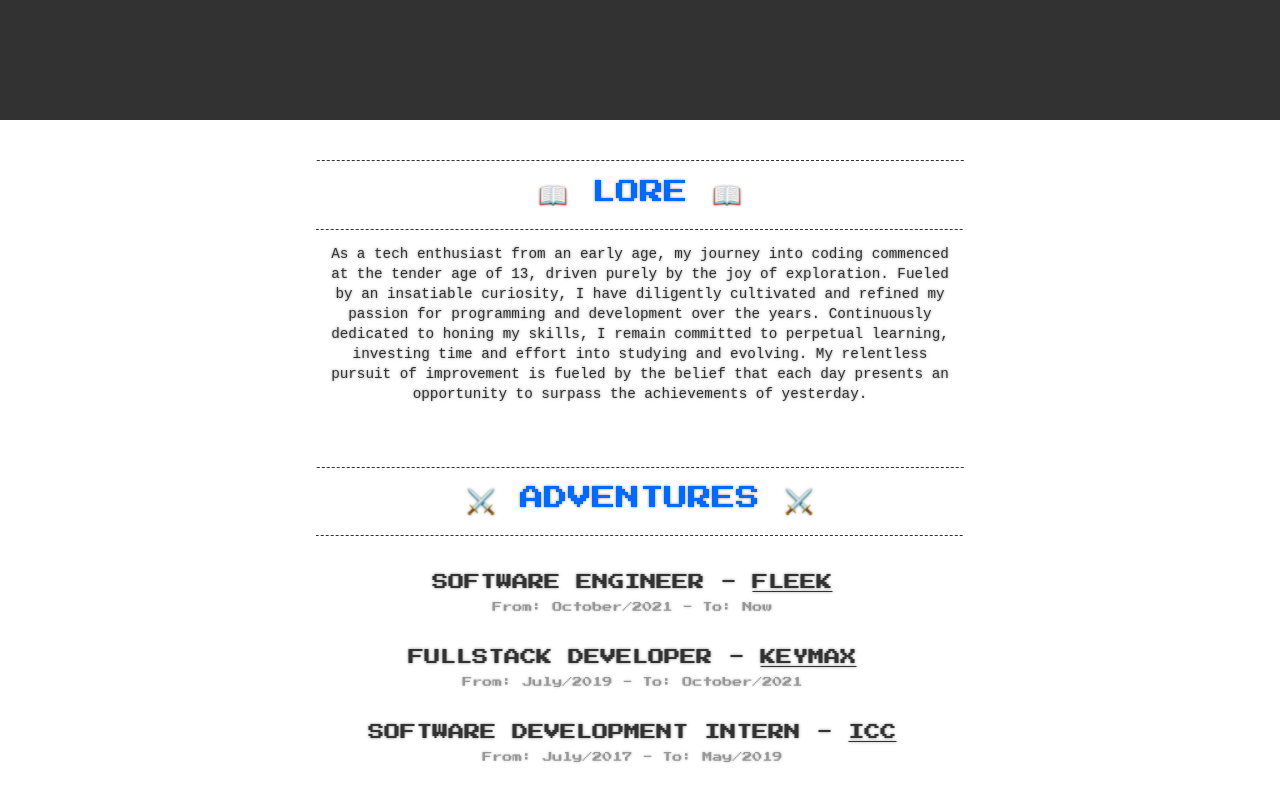
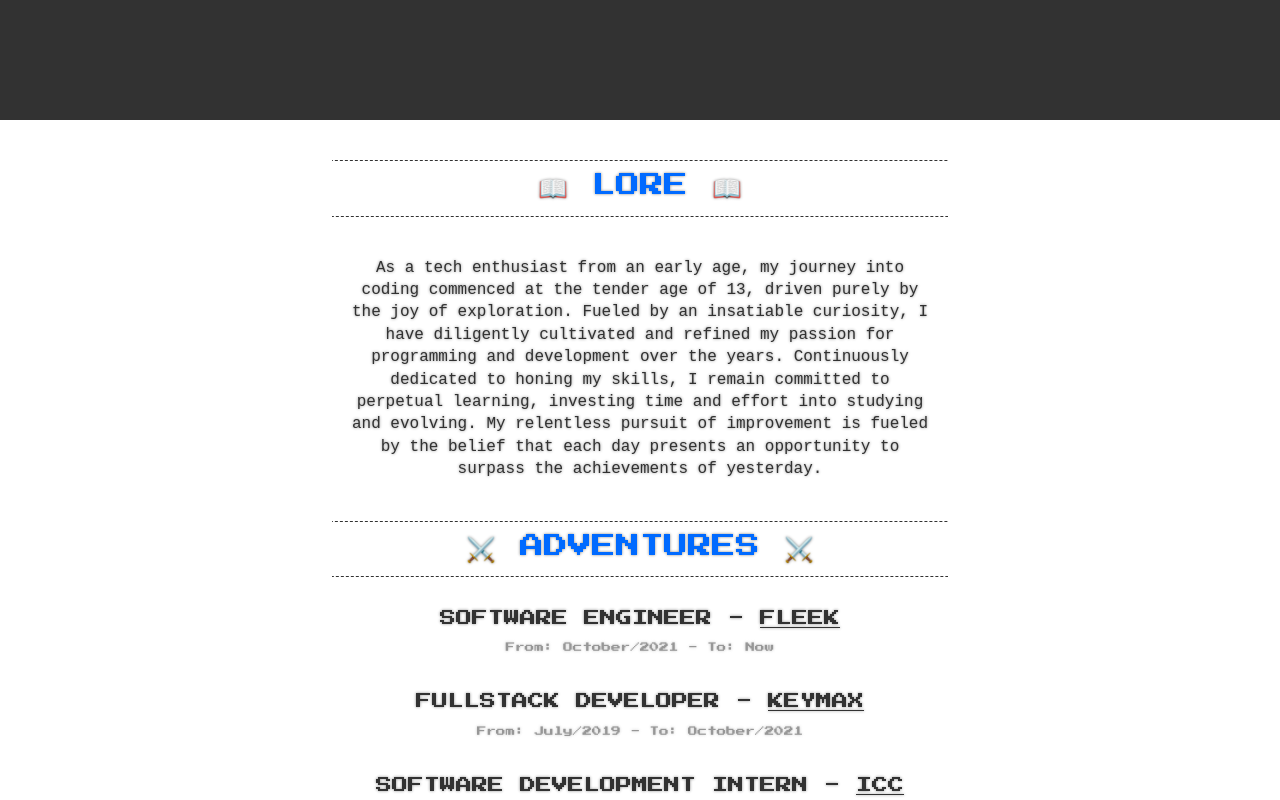
Before and after one commit to zoruka/zoruka.github.io, a Next.js app: page / in a window 1280 px wide. Shown: the part 680-1480 px from the top of the page. Built offline with nearby package versions, Linux system fonts and the light colour scheme.

Commit message:
fix: overall styling

```diff
--- a/src/app/globals.css
+++ b/src/app/globals.css
@@ -22,7 +22,7 @@ h6 {
 
 p {
 	font-family: monospace;
-	font-size: 1.1em;
+	font-size: 1em;
 	line-height: 1.4em;
 	text-align: left;
 	padding: 0 15px;
@@ -36,4 +36,10 @@ body {
 	color: var(--light);
 	background-color: var(--dark);
 	text-align: center;
+
+	font-size: 16px;
+
+	@media screen and (max-width: 768px) {
+		font-size: 12px;
+	}
 }
--- a/src/components/layout.tsx
+++ b/src/components/layout.tsx
@@ -29,7 +29,7 @@ const LayoutContainer = styled.section<Themed>`
 `;
 
 const ContentContainer = styled.div`
-	padding: 5vh 0;
+	padding: 5vh 1rem;
 	display: flex;
 	flex-direction: column;
 	align-items: center;
--- a/src/components/profile-data.tsx
+++ b/src/components/profile-data.tsx
@@ -20,7 +20,7 @@ const DataContainer = styled.div`
 
 	label {
 		position: absolute;
-		font-size: 10px;
+		font-size: 0.6rem;
 		left: 0;
 		right: 0;
 		bottom: 0.5rem;
--- a/src/components/section-heading.tsx
+++ b/src/components/section-heading.tsx
@@ -10,7 +10,8 @@ const Container = styled.h1<Themed>`
 	position: relative;
 	overflow: hidden;
 	margin: unset;
-	padding: 0.83em 0;
+	padding: 0.83rem 0;
+	margin-bottom: 1.5rem;
 
 	&::after,
 	&::before {
--- a/src/fragments/about.tsx
+++ b/src/fragments/about.tsx
@@ -20,7 +20,7 @@ export const AboutComposition: React.FC = () => {
 				opportunity to surpass the achievements of yesterday.
 			</p>
 
-			<div style={{ height: '3rem' }} />
+			<div style={{ height: '1.5rem' }} />
 
 			<JobsComposition />
 		</Layout>
--- a/src/fragments/jobs.tsx
+++ b/src/fragments/jobs.tsx
@@ -77,17 +77,16 @@ const DataContainer = styled.div`
 	display: flex;
 	justify-content: flex-start;
 	align-items: flex-start;
-	padding-right: 15px;
 
 	p {
-		padding: 15px 5px;
+		padding: 1rem 0.5rem;
 		margin: 0;
 	}
 `;
 const DataHeading = styled.h2`
-	font-size: 16px;
-	line-height: 18px;
-	margin: 5px 0px;
+	font-size: 1rem;
+	line-height: 1.2rem;
+	margin: 0.5rem 0px;
 
 	color: var(--dark);
 	text-align: center;
@@ -97,7 +96,7 @@ const DataHeading = styled.h2`
 	}
 `;
 const DataSubtitle = styled.text`
-	font-size: 10px;
+	font-size: 0.6rem;
 	opacity: 0.5;
 `;
 const DataHeader = styled.div`
@@ -105,6 +104,4 @@ const DataHeader = styled.div`
 	width: 100%;
 `;
 
-const Container = styled.div`
-	margin: 2em 0;
-`;
+const Container = styled.div``;
```
